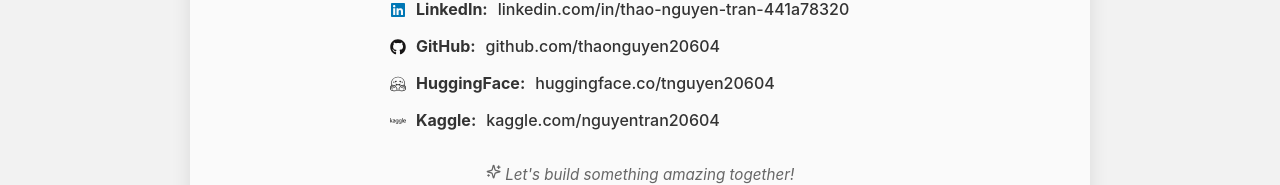
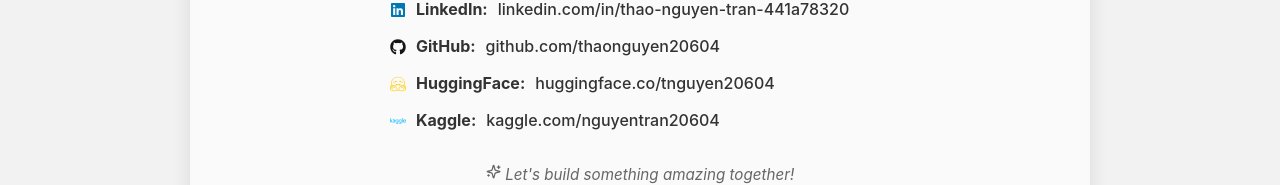
Before and after one commit to thaonguyen20604/MyPortfolio, a React (Vite) app: page /contact in a window 1280 px wide. Shown: the part 515-700 px from the top of the page. Built offline with nearby package versions, Linux system fonts and the light colour scheme.

Commit message:
update css

```diff
--- a/src/styles/Contact.css
+++ b/src/styles/Contact.css
@@ -65,6 +65,16 @@
   color: #1877f2;
 }
 
+/* HuggingFace */
+.contact-list .huggingface svg {
+  color: #FFD21E;
+}
+
+/* Kaggle */
+.contact-list .kaggle svg {
+  color: #20BEFF;
+}
+
 
 .contact-list li {
   display: flex;                /* căn icon và chữ cùng hàng */
```
